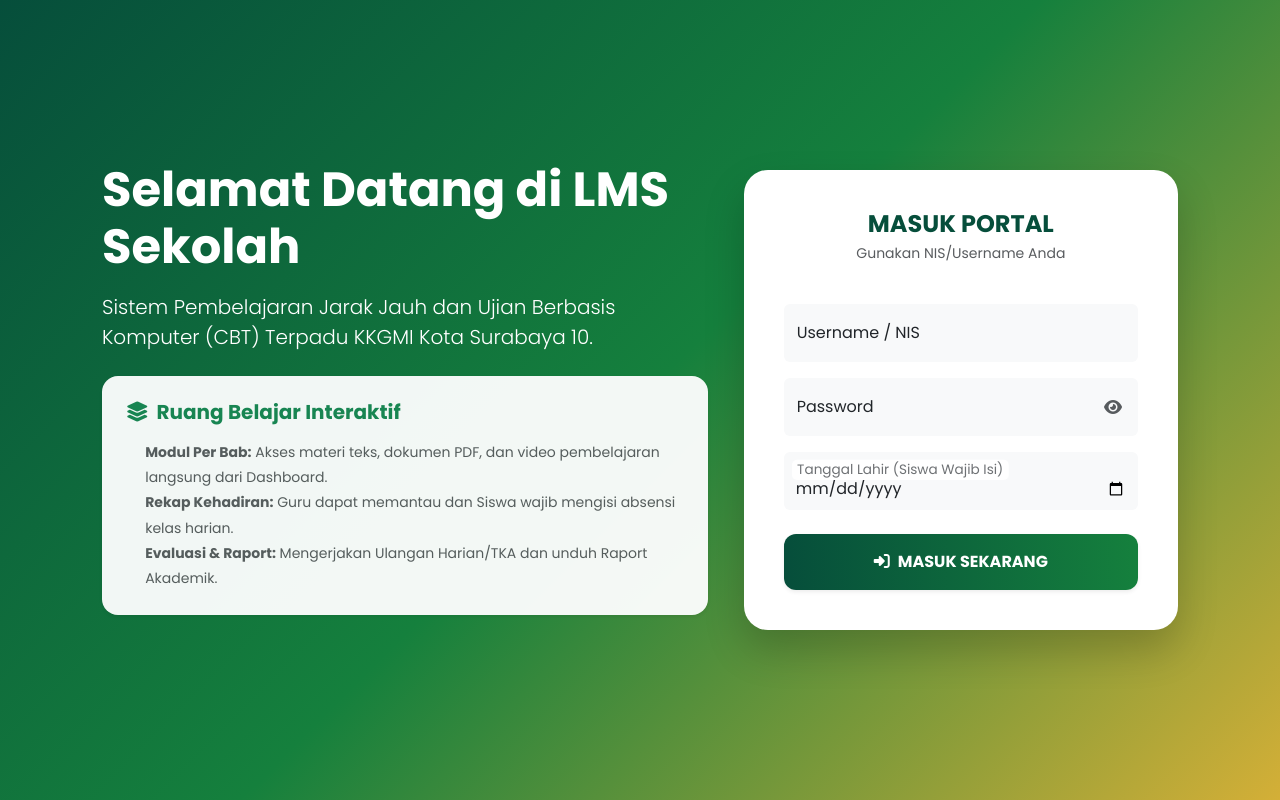
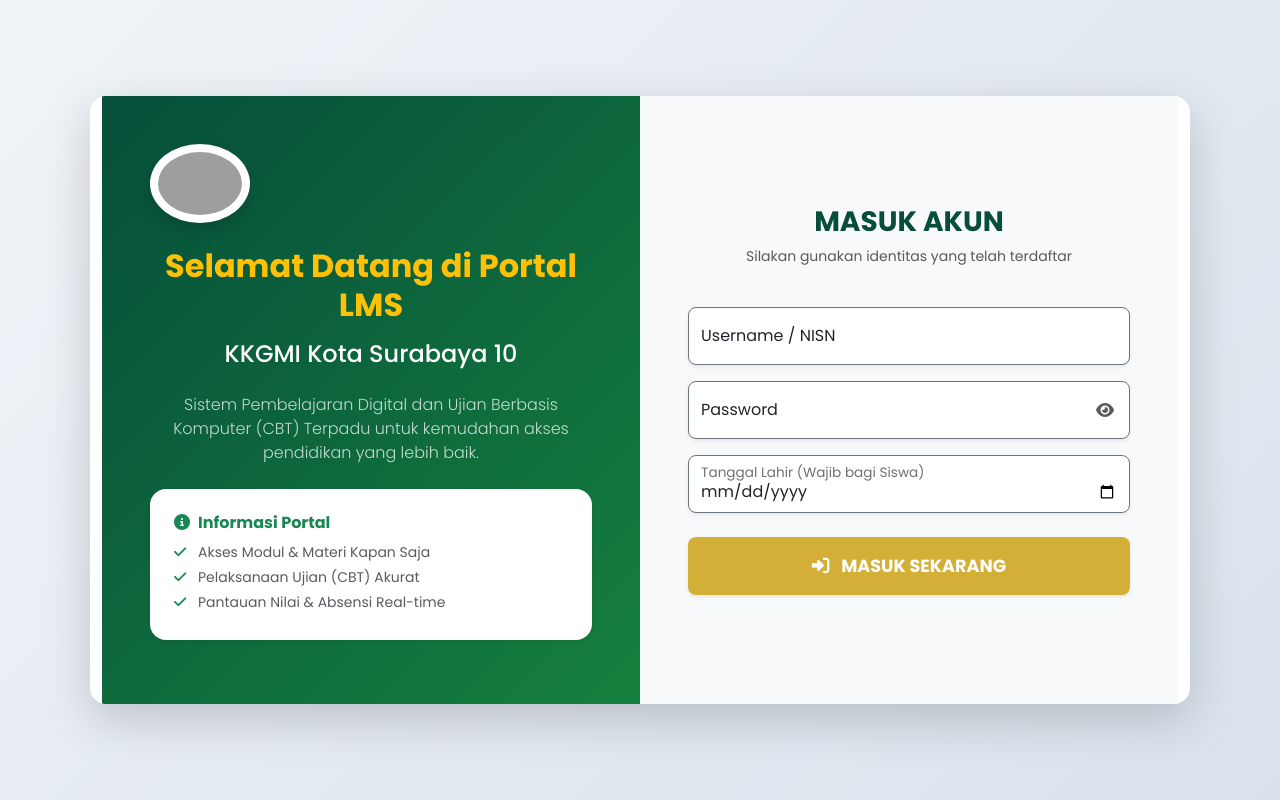
Before and after one commit to sidnaahligizi/lms-inovasi, a Next.js app: page / in a window 1280 px wide. Built offline with nearby package versions, Linux system fonts and the light colour scheme; grey boxes are pictures that could not be loaded.

Commit message:
Update page.tsx

```diff
--- a/app/page.tsx
+++ b/app/page.tsx
@@ -17,7 +17,6 @@ export default function Page() {
   const handleLogin = async (e: React.FormEvent) => {
     e.preventDefault();
     setLoading(true);
-
     try {
       const res = await fetch('/api/login', {
         method: 'POST',
@@ -46,48 +45,52 @@ export default function Page() {
       <link href="https://cdnjs.cloudflare.com/ajax/libs/font-awesome/6.4.0/css/all.min.css" rel="stylesheet" />
       <link href="https://cdn.jsdelivr.net/npm/bootstrap@5.3.0/dist/css/bootstrap.min.css" rel="stylesheet" />
 
-      <div style={{ fontFamily: "'Poppins', sans-serif", minHeight: '100vh', display: 'flex', alignItems: 'center', justifyContent: 'center', background: "linear-gradient(135deg, #064e3b 0%, #15803d 50%, #d4af37 100%)", padding: '20px' }}>
-        <div className="container" style={{ maxWidth: '1100px' }}>
-          <div className="row g-4 align-items-center">
-            <div className="col-lg-7 text-white pe-lg-4 mb-4 mb-lg-0 text-center text-lg-start">
-              <h1 className="fw-bold mb-3 display-5">Selamat Datang di LMS Sekolah</h1>
-              <p className="lead mb-4 fw-light">Sistem Pembelajaran Jarak Jauh dan Ujian Berbasis Komputer (CBT) Terpadu KKGMI Kota Surabaya 10.</p>
+      <div style={{ fontFamily: "'Poppins', sans-serif", minHeight: '100vh', display: 'flex', alignItems: 'center', justifyContent: 'center', background: "linear-gradient(135deg, #f0f4f8 0%, #d9e2ec 100%)", padding: '20px' }}>
+        <div className="container shadow-lg rounded-4 overflow-hidden bg-white" style={{ maxWidth: '1100px' }}>
+          <div className="row g-0">
+            {/* Bagian Info (Kiri) */}
+            <div className="col-lg-6 text-white p-5 d-flex flex-column justify-content-center" style={{ background: "linear-gradient(135deg, #064e3b 0%, #15803d 100%)" }}>
+              <div className="text-center mb-4">
+                 <img src="https://lh3.googleusercontent.com/d/1SCvmdQxuqmX_f0gBaYt0Ob53Tws97Hnq" alt="Logo" width="100" className="bg-white rounded-circle p-2 shadow" />
+              </div>
+              <h2 className="fw-bold mb-3 text-center text-warning">Selamat Datang di Portal LMS</h2>
+              <h4 className="mb-4 text-center">KKGMI Kota Surabaya 10</h4>
+              <p className="lead fs-6 text-center mb-4 opacity-75">Sistem Pembelajaran Digital dan Ujian Berbasis Komputer (CBT) Terpadu untuk kemudahan akses pendidikan yang lebih baik.</p>
 
-              <div className="bg-white text-dark p-4 rounded-4 shadow-sm mb-4 text-start" style={{ opacity: 0.95 }}>
-                <h5 className="fw-bold text-success mb-3"><i className="fas fa-layer-group me-2"></i>Ruang Belajar Interaktif</h5>
-                <ol className="mb-0 small text-muted" style={{ paddingLeft: '1.2rem', lineHeight: '1.8' }}>
-                  <li><strong>Modul Per Bab:</strong> Akses materi teks, dokumen PDF, dan video pembelajaran langsung dari Dashboard.</li>
-                  <li><strong>Rekap Kehadiran:</strong> Guru dapat memantau dan Siswa wajib mengisi absensi kelas harian.</li>
-                  <li><strong>Evaluasi & Raport:</strong> Mengerjakan Ulangan Harian/TKA dan unduh Raport Akademik.</li>
-                </ol>
+              <div className="bg-white text-dark p-4 rounded-4 shadow-sm mb-3">
+                <h6 className="fw-bold text-success mb-2"><i className="fas fa-info-circle me-2"></i>Informasi Portal</h6>
+                <ul className="mb-0 small text-muted list-unstyled" style={{ lineHeight: '1.8' }}>
+                  <li><i className="fas fa-check text-success me-2"></i> Akses Modul & Materi Kapan Saja</li>
+                  <li><i className="fas fa-check text-success me-2"></i> Pelaksanaan Ujian (CBT) Akurat</li>
+                  <li><i className="fas fa-check text-success me-2"></i> Pantauan Nilai & Absensi Real-time</li>
+                </ul>
               </div>
             </div>
 
-            <div className="col-lg-5">
-              <div style={{ background: 'white', borderRadius: '24px', padding: '40px', display: 'flex', flexDirection: 'column', boxShadow: '0 20px 40px rgba(0,0,0,0.2)' }}>
+            {/* Bagian Login (Kanan) */}
+            <div className="col-lg-6 p-5 d-flex flex-column justify-content-center bg-light">
               <div className="text-center mb-4">
-                  <h4 className="fw-bold mb-1" style={{ color: '#064e3b' }}>MASUK PORTAL</h4>
-                  <p className="small text-muted">Gunakan NIS/Username Anda</p>
+                <h3 className="fw-bold" style={{ color: '#064e3b' }}>MASUK AKUN</h3>
+                <p className="text-muted small">Silakan gunakan identitas yang telah terdaftar</p>
               </div>
               <form onSubmit={handleLogin}>
                 <div className="form-floating mb-3">
-                    <input type="text" className="form-control bg-light border-0" placeholder="User" required value={username} onChange={(e) => setUsername(e.target.value)} />
-                    <label>Username / NIS</label>
+                  <input type="text" className="form-control border-secondary shadow-sm rounded-3" placeholder="User" required value={username} onChange={(e) => setUsername(e.target.value)} />
+                  <label>Username / NISN</label>
                 </div>
                 <div className="form-floating mb-3 position-relative">
-                    <input type={showPassword ? "text" : "password"} className="form-control bg-light border-0" placeholder="Pass" required value={password} onChange={(e) => setPassword(e.target.value)} />
+                  <input type={showPassword ? "text" : "password"} className="form-control border-secondary shadow-sm rounded-3" placeholder="Pass" required value={password} onChange={(e) => setPassword(e.target.value)} />
                   <label>Password</label>
                   <i className={`fas ${showPassword ? 'fa-eye-slash' : 'fa-eye'} position-absolute top-50 end-0 translate-middle-y me-3 text-muted`} style={{ cursor: 'pointer', zIndex: 10 }} onClick={() => setShowPassword(!showPassword)}></i>
                 </div>
                 <div className="form-floating mb-4">
-                    <input type="date" className="form-control bg-light border-0" value={tglLahir} onChange={(e) => setTglLahir(e.target.value)} />
-                    <label>Tanggal Lahir (Siswa Wajib Isi)</label>
+                  <input type="date" className="form-control border-secondary shadow-sm rounded-3" value={tglLahir} onChange={(e) => setTglLahir(e.target.value)} />
+                  <label>Tanggal Lahir (Wajib bagi Siswa)</label>
                 </div>
-                  <button type="submit" disabled={loading} className="btn w-100 py-3 fw-bold shadow-sm text-white" style={{ background: 'linear-gradient(90deg, #064e3b 0%, #15803d 100%)', border: 'none', borderRadius: '12px' }}>
-                    {loading ? <><i className="fas fa-spinner fa-spin me-2"></i>MEMPROSES...</> : <><i className="fas fa-sign-in-alt me-2"></i>MASUK SEKARANG</>}
+                <button type="submit" disabled={loading} className="btn w-100 py-3 fw-bold shadow-sm text-white rounded-3" style={{ background: '#d4af37', border: 'none', fontSize: '1.1rem' }}>
+                  {loading ? <><i className="fas fa-spinner fa-spin me-2"></i>MEMPROSES...</> : <><i className="fas fa-sign-in-alt me-2"></i> MASUK SEKARANG</>}
                 </button>
               </form>
-              </div>
             </div>
           </div>
         </div>
```
Lines whose indentation alone changed are shown as unchanged.
